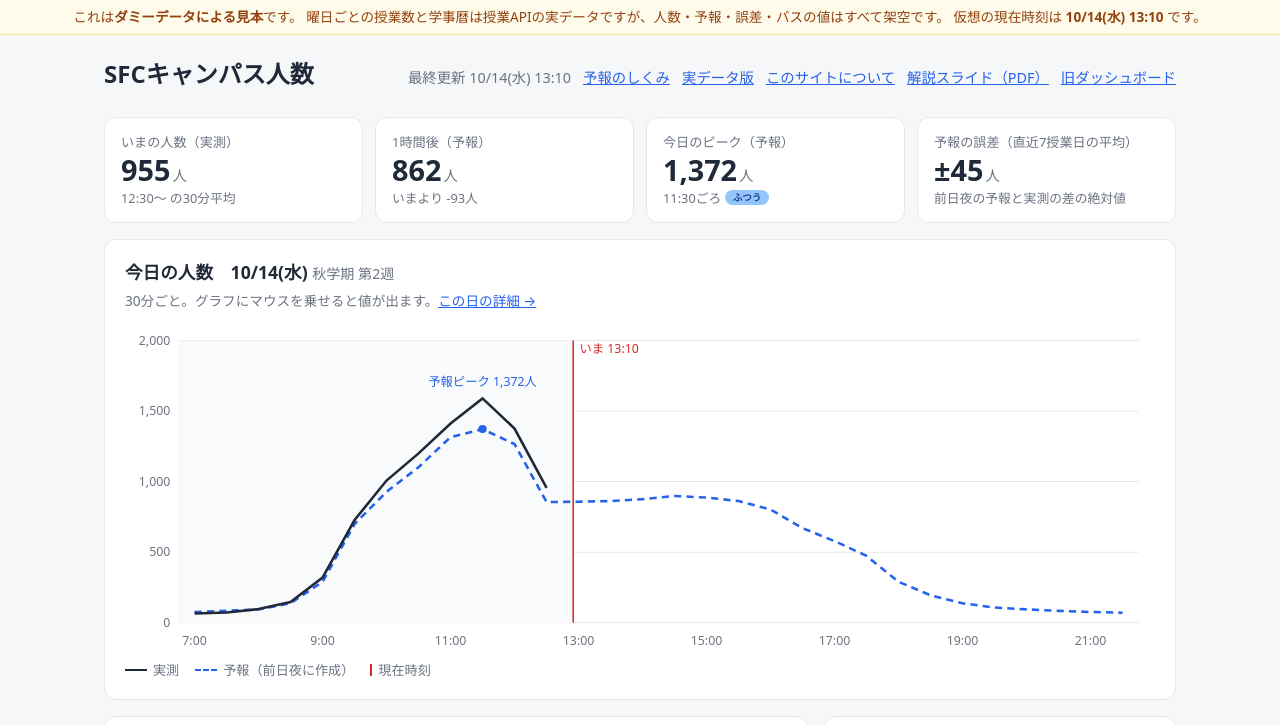
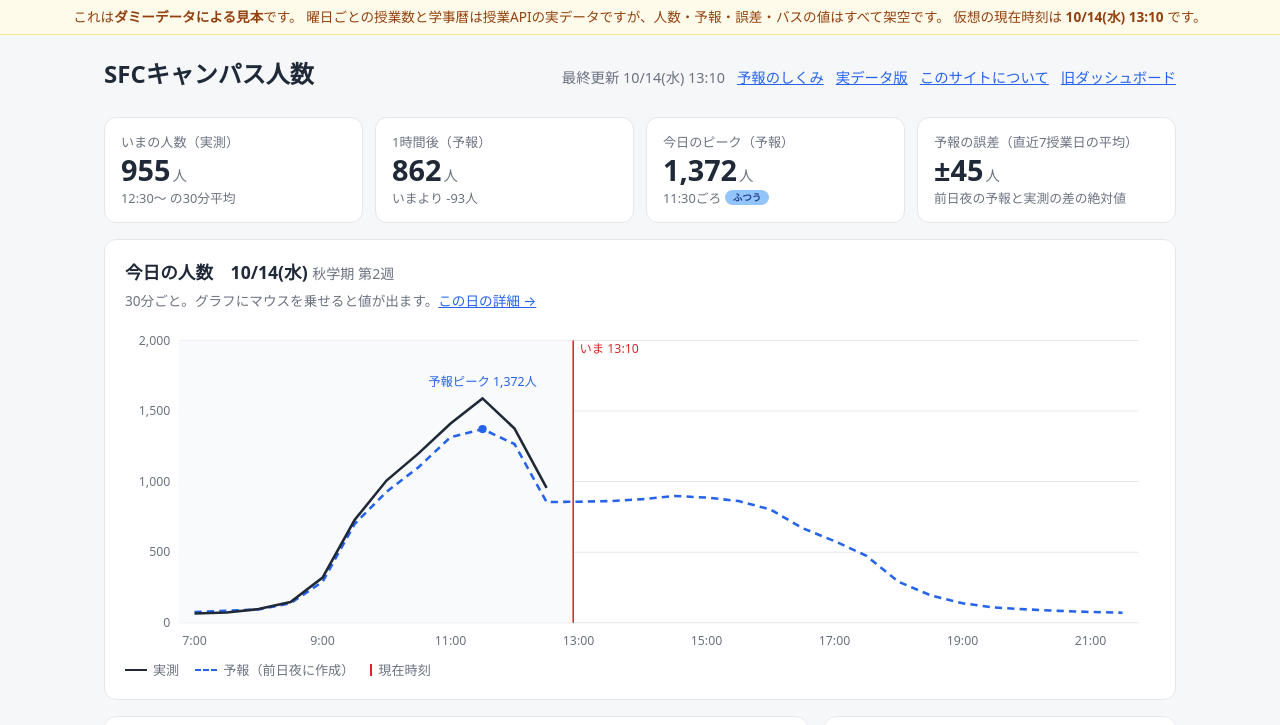
Before and after one commit to Lazyturtle0852/campus-info, a website: page staticfile_public/index.html in a window 1280 px wide. Shown: the top 725 px of the page. Drawn offline with Linux system fonts and the light colour scheme.

Commit message:
Remove the slides PDF from the site
Co-Authored-By: Claude Opus 5.5 <noreply@anthropic.com>
Claude-Session: https://claude.ai/code/session_01PENPZsiA6z7A8xWUrDtQJF

```diff
--- a/staticfile_public/index.html
+++ b/staticfile_public/index.html
@@ -243,7 +243,7 @@
     </div>
     <header class="top">
         <h1><a href="#/">SFCキャンパス人数</a></h1>
-        <div class="meta"><span id="updated"></span><a href="/mlstrategy">予報のしくみ</a><a href="/archive">実データ版</a><a href="/about">このサイトについて</a><a href="/slides/omakase.pdf">解説スライド（PDF）</a><a href="/old">旧ダッシュボード</a></div>
+        <div class="meta"><span id="updated"></span><a href="/mlstrategy">予報のしくみ</a><a href="/archive">実データ版</a><a href="/about">このサイトについて</a><a href="/old">旧ダッシュボード</a></div>
     </header>
     <main id="app"></main>
 
```
Also changed, not shown: staticfile_public/about.html (+0 -1 lines), 1 other file.
